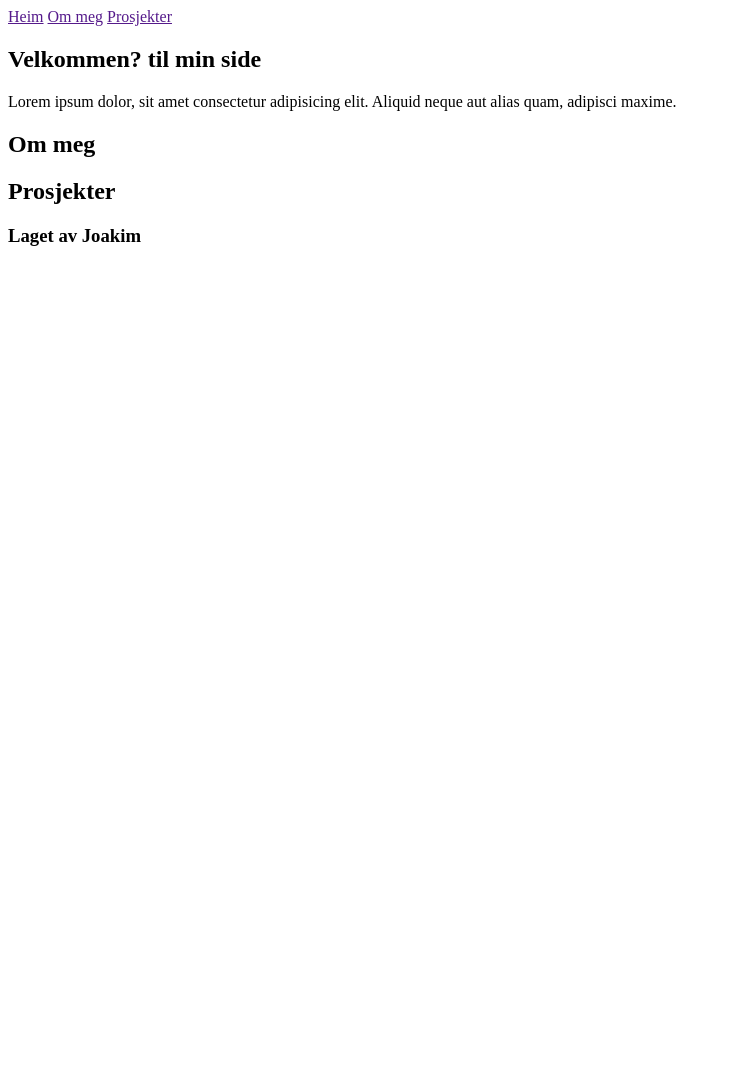
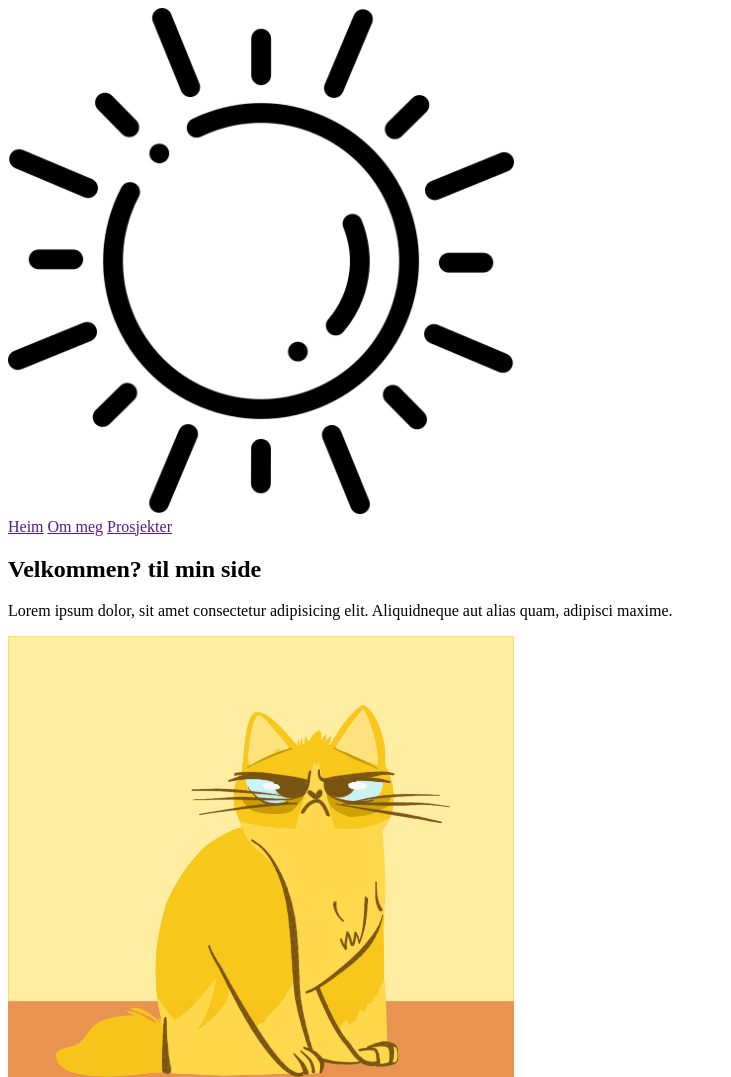
Before and after one commit to Joakimglodedata/joakim_glode_okt5, a website: page index.html in a window 1280 px wide. Shown: the top 1077 px of the page, without its empty margins (0-731 px from the left). Before the commit the page ends 800 px from the top, so only its background shows below. Drawn offline with Linux system fonts and the light colour scheme.

Commit message:
litt forskjellig

```diff
--- a/index.html
+++ b/index.html
@@ -13,6 +13,7 @@
   <!-- Body er for det som skal viser på nettsiden -->
   <body>
     <header>
+      <img class="img" src="sun.png" alt="ein sol">
       <nav>
         <a href="">Heim</a>
         <a href="">Om meg</a>
@@ -22,10 +23,8 @@
     <main>
       <section>
         <h1>Velkommen? til min side</h1>
-        <p>
-          Lorem ipsum dolor, sit amet consectetur adipisicing elit. Aliquid
-          neque aut alias quam, adipisci maxime.
-        </p>
+        <p>Lorem ipsum dolor, sit amet consectetur adipisicing elit. Aliquidneque aut alias quam, adipisci maxime.</p>
+        <img class="img" src="angy kitty.png" alt="sur katt">
       </section>
       <section>
         <h2>Om meg</h2>
--- a/styles.css
+++ b/styles.css
@@ -0,0 +1,3 @@
+.img {
+    max-width: 40%;
+}
```
Also changed, not shown: angy kitty.png (added), sun.png (added), 1 other file.
